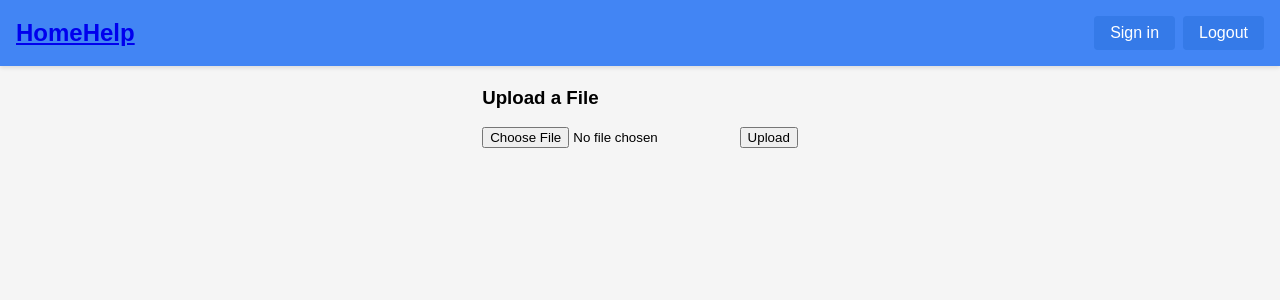
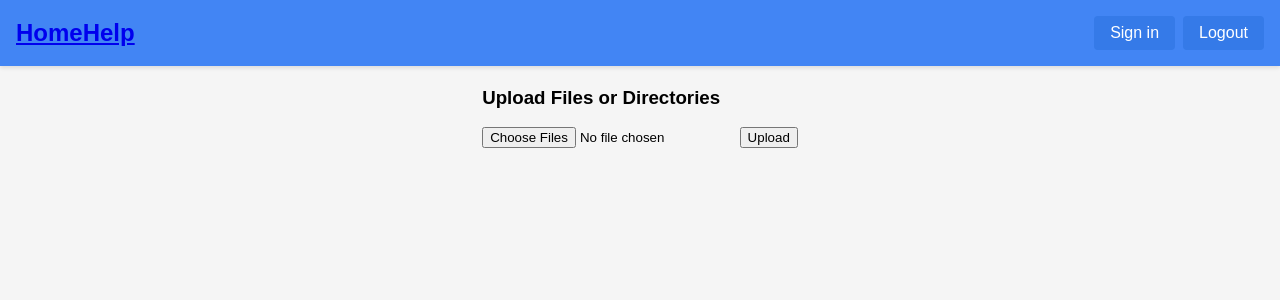
Before and after one commit to sudo-bendg/homehelp, a Flask app: page /files/ in a window 1280 px wide. Shown: the top 300 px of the page. Run offline with Flask 3, Linux system fonts and the light colour scheme.

Commit message:
add directory upload

```diff
--- a/routes/files.py
+++ b/routes/files.py
@@ -63,3 +63,37 @@ def upload_file(path):
     filename = secure_filename(file.filename)  # Sanitize the filename
     file.save(os.path.join(fullPath, filename))  # Save the file
     return redirect(url_for('files.home', path=path))  # Redirect back to the current directory
+
+@files_bp.route('/files/upload-directory/<path:path>', methods=['POST'])
+def upload_directory(path):
+    # Construct the full path to the current directory
+    fullPath = os.path.join(workingDirectory + currentRelPath, path)
+
+    # Ensure the path is valid and within the allowed directory
+    if not os.path.exists(fullPath) or not os.path.isdir(fullPath):
+        abort(404)  # Return a 404 error if the directory doesn't exist
+
+    # Check if files were uploaded
+    if 'files' not in request.files:
+        return "No files part", 400
+
+    files = request.files.getlist('files')  # Get the list of uploaded files
+
+    for file in files:
+        # Extract the relative path of the file from the client's directory structure
+        relative_path = file.filename
+        save_path = os.path.join(fullPath, relative_path)
+
+        # Ensure the directory structure exists
+        os.makedirs(os.path.dirname(save_path), exist_ok=True)
+
+        # Save the file
+        file.save(save_path)
+
+    # Create the directory itself if it doesn't exist
+    for file in files:
+        relative_path = file.filename
+        directory_path = os.path.join(fullPath, os.path.dirname(relative_path))
+        os.makedirs(directory_path, exist_ok=True)
+
+    return redirect(url_for('files.home', path=path))  # Redirect back to the current directory
--- a/templates/files.html
+++ b/templates/files.html
@@ -37,9 +37,9 @@
         </div>
 
         <div class="upload-section">
-            <h3>Upload a File</h3>
-            <form action="{{ url_for('files.upload_file', path=currentPath) }}" method="POST" enctype="multipart/form-data">
-                <input type="file" name="file" required>
+            <h3>Upload Files or Directories</h3>
+            <form action="{{ url_for('files.upload_directory', path=currentPath) }}" method="POST" enctype="multipart/form-data">
+                <input type="file" name="files" webkitdirectory multiple required>
                 <button type="submit">Upload</button>
             </form>
         </div>
```
